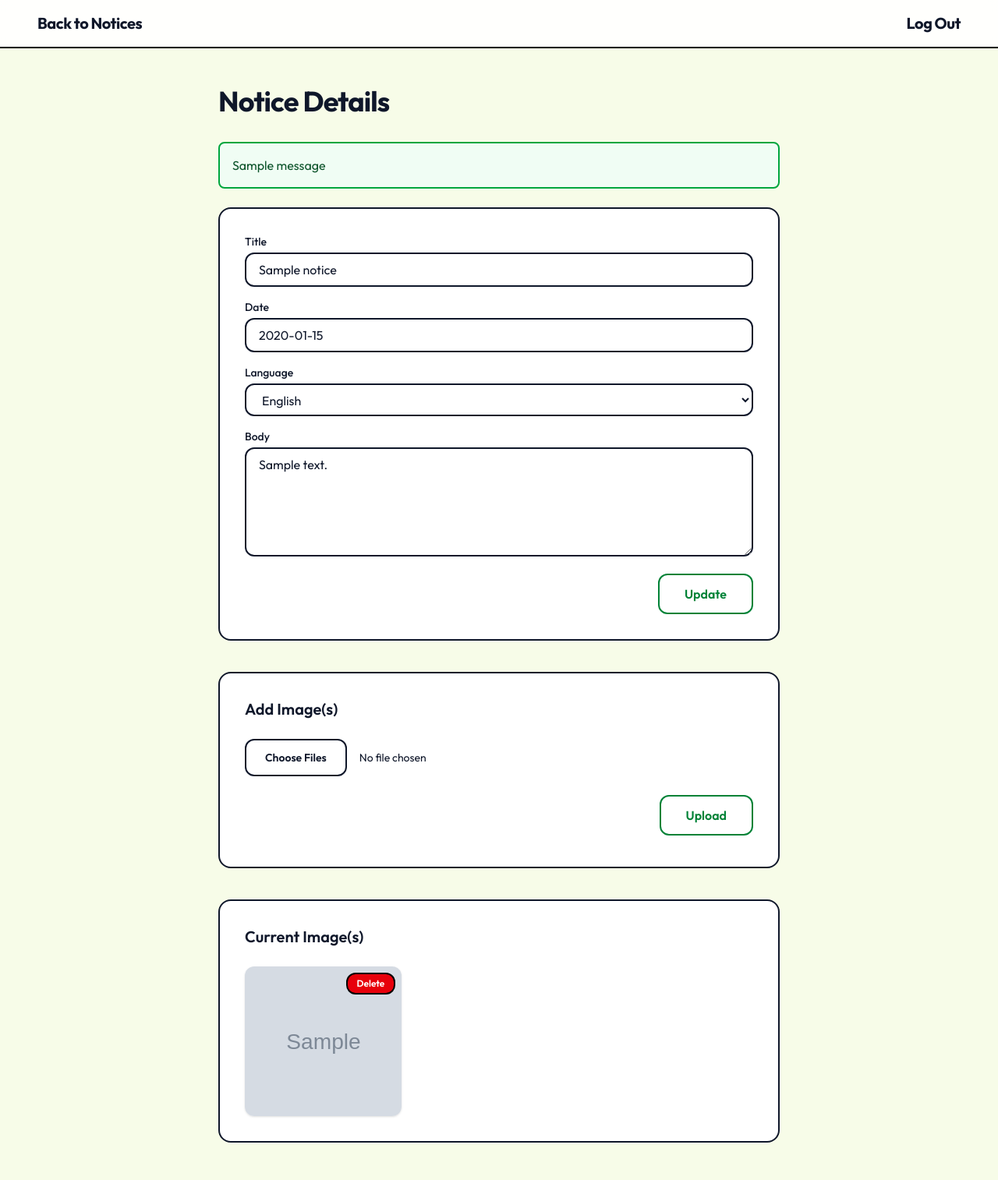
After one commit to Apratimmm/NorthPoint_School, a Django app: page /edit_notice/1/ in a window 1280 px wide. The commit adds this page. Shown: the whole page at 78% size. Run offline with Django 5.2, Linux system fonts and the light colour scheme; a user stored in the database is signed in; tables that the repository leaves empty hold one stand-in row (values such as "Sample post"); grey boxes marked "Sample" are stand-in pictures; one stand-in notice (Sample message) is shown.

Commit message:
edit_notice feature

```diff
--- a/logic/views.py
+++ b/logic/views.py
@@ -116,6 +116,11 @@ def add_event(request):
         event_name = request.POST.get("event_name", "").strip()
         event_date = request.POST.get("event_date","").strip()
 
+        if not event_name or not event_date:
+                messages.error(request, "Title and date both are required.")
+                return render(request, "add_event.html", {
+                    "title": event_name, "date": event_date })
+
         event = GalleryEvent.objects.create(
             event_name=event_name,
             event_date=event_date,
@@ -186,6 +191,107 @@ def delete_event(request, event_id):
         pass
     messages.success(request, f'Event "{event_name}" deleted successfully!')
     return redirect("show_events")
+
+@login_required
+def show_notices(request):
+    notices = Notice.objects.all().only("id","title","date")
+    return render(request, "show_notices.html", {"notices": notices})
+
+@login_required
+def  add_notice(request):
+    if request.method == "POST":
+        title = request.POST.get("title", "").strip()
+        body = request.POST.get("body", "").strip()
+        date = request.POST.get("date", "").strip()
+        language = request.POST.get("language", "en").strip()
+
+        images = request.FILES.getlist("images")
+
+        if not title or not date or not images:
+                messages.error(request, "Title, date and at least one photo is required.")
+                return render(request, "add_notice.html", {
+                    "title": title, "body": body, "date": date,
+                    "language": language })
+
+        notice = Notice.objects.create(
+            title=title,
+            body=body,
+            date=date,
+            language=language
+        )
+
+        NoticeImage.objects.bulk_create(
+            [NoticeImage(notice=notice, image=img) for img in images]
+        )
+
+        messages.success(request, "Notice created successfully!")
+        return redirect("show_notices")
+
+    return render(request, "add_notice.html")
+
+@login_required
+def edit_notice(request, notice_id):
+    notice = get_object_or_404(Notice, id=notice_id)
+
+    if request.method == "POST":
+        form_type = request.POST.get("form_type", "update_details")
+
+        if form_type == "add_images":
+            images = request.FILES.getlist("images")
+            for img in images:
+                NoticeImage.objects.create(notice=notice, image=img)
+            messages.success(request, "Images uploaded successfully!")
+            return redirect("edit_notice", notice_id=notice.id)
+
+        if form_type == "delete_image":
+            image_id = request.POST.get("image_id")
+            img = get_object_or_404(NoticeImage, id=image_id, notice=notice)
+            img.image.delete(save=False)
+            img.delete()
+            messages.success(request, "Image deleted successfully!")
+            return redirect("edit_notice", notice_id=notice.id)
+
+        title = request.POST.get("title", "").strip()
+        body = request.POST.get("body", "").strip()
+        date = request.POST.get("date", "").strip()
+
+        if not title or not date:
+            messages.error(request, "Title and date are required.")
+            return render(request, "edit_notice.html", {
+                "notice": notice,
+                "submitted_title": title,
+                "submitted_body": body,
+                "submitted_date": date,
+            })
+
+        notice.title = title
+        notice.date = date
+        notice.save()
+        messages.success(request, "Notice updated successfully!")
+        return redirect("edit_notice", notice_id=notice.id)
+
+    return render(request, "edit_notice.html", {"notice": notice})
+
+@login_required
+def delete_notice(request, notice_id):
+    notice = get_object_or_404(Notice, id=notice_id)
+    notice_title = notice.title
+    prefix = f"notices/{notice.id}/"
+    try:
+        result = cloudinary.api.delete_resources_by_prefix(
+            prefix,
+            resource_type="image",
+            type="upload",
+            invalidate=True
+        )
+        cloudinary.api.delete_folder(f"notices/{notice.id}")
+
+    except Exception as e:
+        print(f"Cloudinary deletion error: {e}")
+
+    notice.delete()
+    messages.success(request, f'Notice "{notice_title}" deleted successfully!')
+    return redirect("show_notices")
 #
 # @login_required
 # def edit_about(request):
@@ -494,130 +600,7 @@ def delete_event(request, event_id):
 #     messages.success(request, f'Committee "{committee_name}" deleted successfully!')
 #     return redirect("show_committees")
 #
-# @login_required
-# def show_notices(request):
-#     notices = Notice.objects.all().only("id","title","date","notice_type")
-#     return render(request, "show_notices.html", {"notices": notices})
-#
-# @login_required
-# def add_notice(request):
-#     if request.method == "POST":
-#         title = request.POST.get("title", "").strip()
-#         body = request.POST.get("body", "").strip()
-#         date = request.POST.get("date", "").strip()
-#         language = request.POST.get("language", "en").strip()
-#         notice_type = request.POST.get("notice_type", "text").strip()
-#         if notice_type not in ("text", "photo"):
-#             notice_type = "text"
-#
-#         if language not in ("en", "ne"):
-#             language = "en"
-#
-#         images = request.FILES.getlist("notice_image")
-#
-#         if notice_type == "photo":
-#             if not title or not date or not images:
-#                 messages.error(request, "Title, date and at least one photo are required for photo notices.")
-#                 return render(request, "add_notice.html", {
-#                     "title": title, "body": body, "date": date,
-#                     "language": language, "notice_type": notice_type,
-#                 })
-#         else:
-#             if not title or not date or not body:
-#                 messages.error(request, "Title, date and body are required.")
-#                 return render(request, "add_notice.html", {
-#                     "title": title, "body": body, "date": date,
-#                     "language": language, "notice_type": notice_type,
-#                 })
-#
-#         notice = Notice.objects.create(
-#             title=title,
-#             body=body,
-#             date=date,
-#             language=language,
-#             notice_type=notice_type,
-#         )
-#         for img in images:
-#             NoticeImage.objects.create(notice=notice, image=img)
-#
-#         return redirect("show_notices")
-#
-#     return render(request, "add_notice.html", {"notice_type": "text"})
-#
-# @login_required
-# def edit_notice(request, notice_id):
-#     notice = get_object_or_404(Notice, id=notice_id)
-#
-#     if request.method == "POST":
-#         form_type = request.POST.get("form_type", "update_details")
-#
-#         if form_type == "add_images":
-#             images = request.FILES.getlist("images")
-#             for img in images:
-#                 NoticeImage.objects.create(notice=notice, image=img)
-#             messages.success(request, "Images uploaded successfully!")
-#             return redirect("edit_notice", notice_id=notice.id)
-#
-#         if form_type == "delete_image":
-#             image_id = request.POST.get("image_id")
-#             img = get_object_or_404(NoticeImage, id=image_id, notice=notice)
-#             img.image.delete(save=False)
-#             img.delete()
-#             messages.success(request, "Image deleted successfully!")
-#             return redirect("edit_notice", notice_id=notice.id)
-#
-#         title = request.POST.get("title", "").strip()
-#         body = request.POST.get("body", "").strip()
-#         date = request.POST.get("date", "").strip()
-#
-#         if not title or not date:
-#             messages.error(request, "Title and date are required.")
-#             return render(request, "edit_notice.html", {
-#                 "notice": notice,
-#                 "submitted_title": title,
-#                 "submitted_body": body,
-#                 "submitted_date": date,
-#             })
-#
-#         if notice.notice_type == "text" and not body:
-#             messages.error(request, "Body is required for text notices.")
-#             return render(request, "edit_notice.html", {
-#                 "notice": notice,
-#                 "submitted_title": title,
-#                 "submitted_body": body,
-#                 "submitted_date": date,
-#             })
-#
-#         notice.title = title
-#         notice.date = date
-#         if notice.notice_type == "text":
-#             notice.body = body
-#         notice.save()
-#         messages.success(request, "Notice updated successfully!")
-#         return redirect("edit_notice", notice_id=notice.id)
-#
-#     return render(request, "edit_notice.html", {"notice": notice})
-#
-# @login_required
-# def delete_notice(request, notice_id):
-#     notice = get_object_or_404(Notice, id=notice_id)
-#     notice_title = notice.title
-#     prefix = f"notices/{notice.id}/"
-#     try:
-#         result = cloudinary.api.delete_resources_by_prefix(
-#             prefix,
-#             resource_type="image",
-#             type="upload",
-#             invalidate=True
-#         )
-#         cloudinary.api.delete_folder(f"notices/{notice.id}")
-#
-#     except Exception as e:
-#         print(f"Cloudinary deletion error: {e}")
-#
-#     notice.delete()
-#     messages.success(request, f'Notice "{notice_title}" deleted successfully!')
-#     return redirect("show_notices")
+
 #
 # @login_required
 # def edit_signature(request):
--- a/school_ko_site/urls.py
+++ b/school_ko_site/urls.py
@@ -22,6 +22,10 @@ urlpatterns = [
     path('add_event/', add_event, name='add_event'),
     path('edit_event/<int:event_id>/', edit_event, name='edit_event'),
     path('delete_event/<int:event_id>/', delete_event, name='delete_event'),
+    path('show_notices/', show_notices, name='show_notices'),
+    path('add_notice/', add_notice, name='add_notice'),
+    path('edit_notice/<int:notice_id>/', edit_notice, name='edit_notice'),
+    path('delete_notice/<int:notice_id>/', delete_notice, name='delete_notice'),
     # path('month_data/<int:month_id>/', month_data, name='month_data'),
     # path('contact/', contact, name='contact'),
     # path('committee/', committee, name='committee'),
@@ -41,10 +45,8 @@ urlpatterns = [
     # path('add_committee_people/<int:committee_id>/', add_committee_people, name='add_committee_people'),
     # path('delete_committee_people/<int:person_id>/', delete_committee_people, name='delete_committee_people'),
     # path('delete_committee/<int:committee_id>/', delete_committee, name='delete_committee'),
-    # path('show_notices/', show_notices, name='show_notices'),
-    # path('add_notice/', add_notice, name='add_notice'),
-    # path('edit_notice/<int:notice_id>/', edit_notice, name='edit_notice'),
-    # path('delete_notice/<int:notice_id>/', delete_notice, name='delete_notice'),
+
+
     # path('edit_signature/', edit_signature, name='edit_signature'),
     # path('view_notice/<int:notice_id>/', view_notice, name='view_notice'),
 
--- a/templates/dashboard.html
+++ b/templates/dashboard.html
@@ -37,7 +37,7 @@
             <h3 class="text-xl font-bold text-ink mb-2">Academics</h3>
             <p class="text-sm text-ink-light leading-relaxed">Edit your primary and secondary school information.</p>
         </a>
-        <a href="#"
+        <a href="{% url 'show_notices' %}"
            class="block text-ink antialiased rounded-2xl border-2 border-ink bg-white p-6 shadow-none hover:shadow-lg hover:bg-canary/10 transition transition">
             <h3 class="text-xl font-bold text-ink mb-2">Notices</h3>
             <p class="text-sm text-ink-light leading-relaxed">Create and edit the official notices of your school.</p>
--- /dev/null
+++ b/templates/edit_notice.html
@@ -0,0 +1,133 @@
+{% load static %}
+<!DOCTYPE html>
+<html lang="en">
+<head>
+    <meta charset="UTF-8">
+    <meta name="viewport" content="width=device-width,initial-scale=1.0">
+    <title>Edit Notice - Admin</title>
+    <link href="https://fonts.googleapis.com/css2?family=Outfit:wght@400;500;600;700&display=swap" rel="stylesheet">
+    <script src="https://cdn.jsdelivr.net/npm/@tailwindcss/browser@4"></script>
+    <style type="text/tailwindcss">@theme{
+        --color-lime-cream: #f7fce8;
+        --color-ink: #0f172a;
+        --color-ink-light: #334155;
+        --color-canary: #fde047;
+        --font-sans: 'Outfit', ui-sans-serif, system-ui, sans-serif;
+    }</style>
+</head>
+<body class="bg-lime-cream text-ink antialiased">
+<header class="sticky top-0 z-50 bg-white/90 backdrop-blur-sm border-b-2 border-black">
+  <div class="flex w-full items-center justify-between px-6 py-4 lg:px-12">
+    <a href="{% url 'show_notices' %}" class="text-xl font-bold tracking-tight text-ink">Back to Notices</a>
+    <a href="{% url 'logout' %}" class="text-xl font-bold tracking-tight text-ink">Log Out</a>
+  </div>
+</header>
+<main class="max-w-3xl mx-auto px-6 py-12">
+    <div class="flex items-center justify-between mb-8"><h1 class="text-4xl font-bold tracking-tight">Notice Details</h1>
+    </div>
+
+    {% if messages %}
+          <div class="mb-6 space-y-3">
+            {% for message in messages %}
+              <div class="rounded-lg border-2 border-green-600 bg-green-50 p-4 text-green-900">
+                {{ message }}
+              </div>
+            {% endfor %}
+          </div>
+        {% endif %}
+
+<div class="bg-white rounded-2xl border-2 border-ink p-8 shadow-none mb-10">
+
+    <form method="post" enctype="multipart/form-data" action="/edit_notice/{{ notice.id }}/" class="space-y-6">
+        {% csrf_token %}
+
+        <div class="mb-4"><label class="block text-sm font-medium mb-1">Title</label><input required name="title"
+                                                                                            value="{{ submitted_title|default:notice.title }}"
+                                                                                            placeholder="e.g. Second term exam routine"
+                                                                                            class="w-full border-2 border-ink rounded-xl px-4 py-2 font-sans">
+        </div>
+        <div class="mb-4"><label class="block text-sm font-medium mb-1">Date</label><input required name="date"
+                                                                                           value="{{ submitted_date|default:notice.date }}"
+                                                                                           placeholder="e.g. Baisakh 20, 2083"
+                                                                                           class="w-full border-2 border-ink rounded-xl px-4 py-2 font-sans">
+        </div>
+        <div class="mb-4"><label class="block text-sm font-medium mb-1">Language</label><select name="language"
+                                                                                                class="w-full border-2 border-ink rounded-xl px-4 py-2 font-sans">
+            <option value="en" {% if language == 'en' %}selected{% endif %}>English</option>
+            <option value="ne" {% if language == 'ne' %}selected{% endif %}>Nepali</option>
+        </select></div>
+        <div class="mb-4"><label class="block text-sm font-medium mb-1">Body</label><textarea name="body" rows="5"
+                                                                                              class="w-full border-2 border-ink rounded-xl px-4 py-2 font-sans">{{ submitted_body|default:notice.body }}</textarea>
+        </div>
+
+    <div class="flex justify-end"><button type="submit" onclick="this.textContent='Updating...'; this.disabled=true; this.classList.add('opacity-75', 'cursor-not-allowed'); this.form.submit();" class="bg-transparent border-2 border-green-700 text-green-700 hover:bg-green-50 hover:border-green-900 hover:text-green-900 font-semibold px-8 py-3 rounded-xl transition">Update</button></div>
+    </form></div>
+
+    <div class="bg-white rounded-2xl border-2 border-ink p-8 shadow-none mb-10">
+          <h2 class="text-xl font-semibold mb-6 text-ink">Add Image(s)</h2>
+
+          <form method="POST" enctype="multipart/form-data">
+            {% csrf_token %}
+            <input type="hidden" name="form_type" value="add_images">
+
+           <div class="mb-6">
+              <input type="file" name="images" accept="image/*" multiple class="block w-full text-sm text-ink file:mr-4 file:py-3 file:px-6 file:rounded-xl file:border-2 file:border-ink file:bg-white file:text-ink file:font-semibold hover:file:bg-canary/20 cursor-pointer mb-3">
+            </div>
+
+            <div class="flex justify-end mb-2"><button type="submit"
+                    class="bg-transparent border-2 border-green-700 text-green-700 hover:bg-green-50 hover:border-green-900 hover:text-green-900 font-semibold px-8 py-3 rounded-xl transition"
+                    onclick="if(!confirm('Upload these image(s)?'))return false; this.textContent='Uploading...'; this.disabled=true; this.classList.add('opacity-75','cursor-not-allowed'); this.form.submit();">
+              Upload
+            </button></div>
+          </form>
+        </div>
+
+        <div class="bg-white rounded-2xl border-2 border-ink p-8 shadow-none">
+          <h2 class="text-xl font-semibold mb-6 text-ink">Current Image(s)</h2>
+
+          {% if notice.images.all %}
+            <div class="grid grid-cols-2 md:grid-cols-3 gap-6">
+              {% for img in notice.images.all %}
+                <div class="relative group">
+                  <img src="{{ img.image.url }}?f_auto,q_auto" alt="Gallery image"
+                       class="w-full h-48 object-cover rounded-xl shadow" loading="lazy">
+
+                  <form method="POST" class="absolute top-2 right-2">
+                    {% csrf_token %}
+                    <input type="hidden" name="form_type" value="delete_image">
+                    <input type="hidden" name="image_id" value="{{ img.id }}">
+                    <button type="submit"
+                            class="js-delete-photo border-2 border-black bg-red-600 text-white hover:bg-red-700 text-xs font-semibold px-3 py-1 rounded-xl transition">
+                      Delete
+                    </button>
+                  </form>
+                </div>
+              {% endfor %}
+            </div>
+          {% else %}
+            <p class="text-gray-500">No images uploaded yet.</p>
+          {% endif %}
+        </div>
+
+  </form>
+</main>
+</body>
+</html>
+
+{% block extra_js %}
+    <script>
+      document.querySelectorAll(".js-delete-photo").forEach((btn) => {
+        btn.addEventListener("click", function (e) {
+          if (!confirm("Delete this image?")) {
+            e.preventDefault();
+            return;
+          }
+          this.textContent = "Deleting...";
+          this.disabled = true;
+          this.classList.add("opacity-100", "cursor-not-allowed");
+          this.closest("form").submit();
+        });
+      });
+    </script>
+
+{% endblock %}
```
Also changed, not shown: logic/models.py (+0 -10 lines), templates/add_event.html (+25 -7 lines), templates/add_notice.html (added, +72 -0 lines), templates/edit_contact.html (+3 -7 lines), templates/show_notices.html (added, +90 -0 lines).
